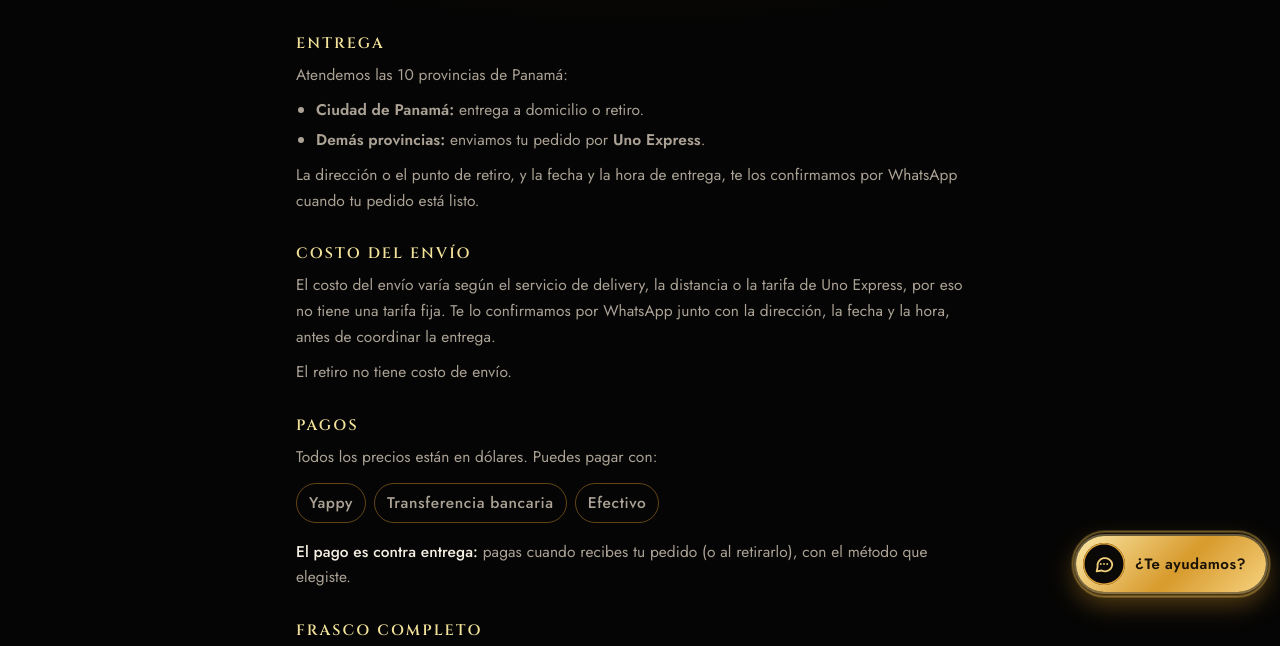
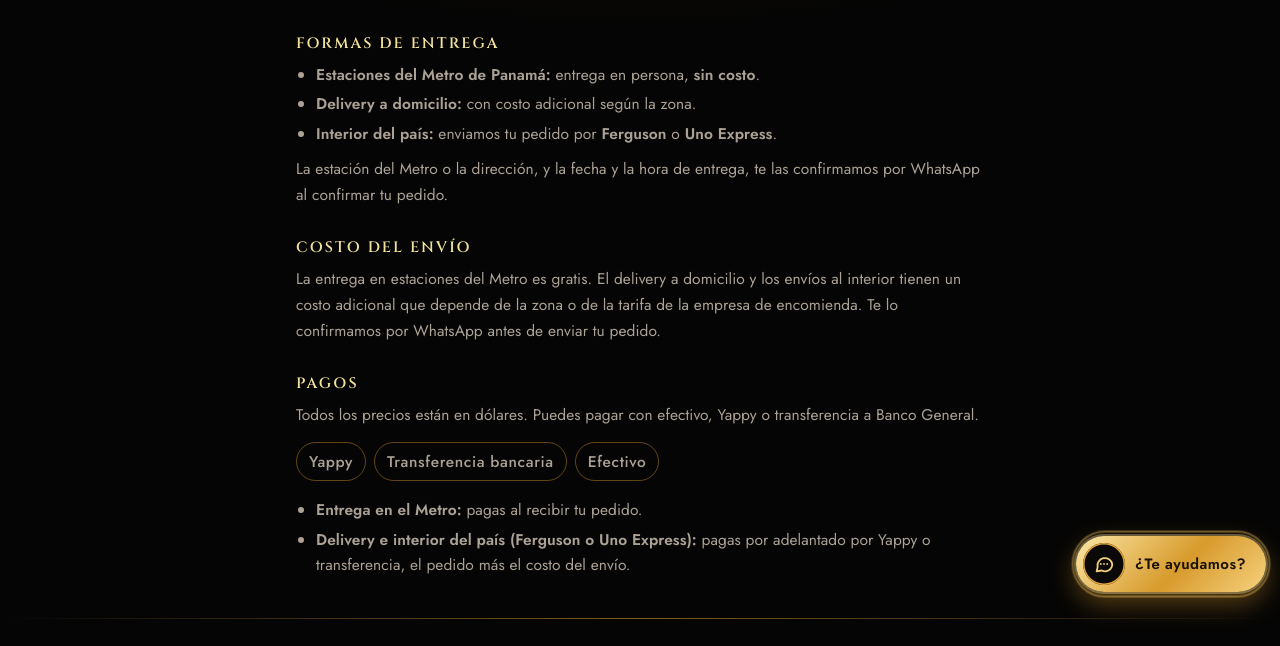
Before and after one commit to elixirpty/elixirpty.github.io, a plain HTML site: page entregas.html in a window 1280 px wide. Shown: the part 192-838 px from the top of the page. Drawn offline with Linux system fonts and the light colour scheme.

Commit message:
Entregas: Metro gratis, delivery e interior con pago adelantado

```diff
--- a/entregas.html
+++ b/entregas.html
@@ -4,7 +4,7 @@
 <meta charset="utf-8">
 <meta name="viewport" content="width=device-width, initial-scale=1">
 <title>Entregas y pagos · ELIXIR Decants &amp; Parfums</title>
-<meta name="description" content="Entregas a domicilio o retiro en las 10 provincias de Panamá y formas de pago de ELIXIR Decants &amp; Parfums.">
+<meta name="description" content="Entregas gratis en estaciones del Metro, delivery a domicilio y envíos al interior de Panamá y formas de pago de ELIXIR Decants &amp; Parfums.">
 <link rel="canonical" href="https://elixirpty.github.io/entregas.html">
 <meta name="robots" content="index,follow,max-image-preview:large">
 <meta name="theme-color" content="#050505">
@@ -12,7 +12,7 @@
 <meta property="og:locale" content="es_PA">
 <meta property="og:site_name" content="ELIXIR Decants &amp; Parfums">
 <meta property="og:title" content="Entregas y pagos · ELIXIR Decants &amp; Parfums">
-<meta property="og:description" content="Entregas a domicilio o retiro en las 10 provincias de Panamá y formas de pago de ELIXIR Decants &amp; Parfums.">
+<meta property="og:description" content="Entregas gratis en estaciones del Metro, delivery a domicilio y envíos al interior de Panamá y formas de pago de ELIXIR Decants &amp; Parfums.">
 <meta property="og:url" content="https://elixirpty.github.io/entregas.html">
 <meta property="og:image" content="https://elixirpty.github.io/img/og.jpg">
 <meta name="twitter:card" content="summary">
@@ -32,27 +32,22 @@
       <p class="lead">Así funcionan las entregas y las formas de pago de tu pedido.</p>
     </section>
     <section class="wrap prose">
-      <h2>Entrega</h2>
-      <p>Atendemos las 10 provincias de Panamá:</p>
+      <h2>Formas de entrega</h2>
       <ul>
-        <li><strong>Ciudad de Panamá:</strong> entrega a domicilio o retiro.</li>
-        <li><strong>Demás provincias:</strong> enviamos tu pedido por <strong>Uno Express</strong>.</li>
+        <li><strong>Estaciones del Metro de Panamá:</strong> entrega en persona, <strong>sin costo</strong>.</li>
+        <li><strong>Delivery a domicilio:</strong> con costo adicional según la zona.</li>
+        <li><strong>Interior del país:</strong> enviamos tu pedido por <strong>Ferguson</strong> o <strong>Uno Express</strong>.</li>
       </ul>
-      <p>La dirección o el punto de retiro, y la fecha y la hora de entrega, te los confirmamos por WhatsApp cuando tu pedido está listo.</p>
+      <p>La estación del Metro o la dirección, y la fecha y la hora de entrega, te las confirmamos por WhatsApp al confirmar tu pedido.</p>
       <h2>Costo del envío</h2>
-      <p>El costo del envío varía según el servicio de delivery, la distancia o la tarifa de Uno Express, por eso no tiene una tarifa fija. Te lo confirmamos por WhatsApp junto con la dirección, la fecha y la hora, antes de coordinar la entrega.</p>
-      <p>El retiro no tiene costo de envío.</p>
+      <p>La entrega en estaciones del Metro es gratis. El delivery a domicilio y los envíos al interior tienen un costo adicional que depende de la zona o de la tarifa de la empresa de encomienda. Te lo confirmamos por WhatsApp antes de enviar tu pedido.</p>
       <h2>Pagos</h2>
-      <p>Todos los precios están en dólares. Puedes pagar con:</p>
+      <p>Todos los precios están en dólares. Puedes pagar con efectivo, Yappy o transferencia a Banco General.</p>
       <ul class="pays"></ul>
-      <p><b>El pago es contra entrega:</b> pagas cuando recibes tu pedido (o al retirarlo), con el método que elegiste.</p>
-      <h2>Frasco completo</h2>
-      <p>El precio del frasco completo varía según disponibilidad, por eso no lo publicamos en la página. Escríbenos por WhatsApp con el perfume que te interesa y te lo cotizamos.</p>
-      <h2>Antes de pedir</h2>
-      <p>Revisa nuestros <a href="terminos.html">términos y condiciones</a>, donde explicamos las políticas de <span data-promo>cambios, cancelaciones y la Promo Elixir Pack</span><span data-sinpromo hidden>cambios y cancelaciones</span>.</p>
-      <div class="cta-row">
-        <a class="cta wa-cta" href="#" data-wa="Hola, tengo una consulta sobre la entrega o el pago de mi pedido." target="_blank" rel="noopener noreferrer">Consultar por WhatsApp</a>
-      </div>
+      <ul>
+        <li><strong>Entrega en el Metro:</strong> pagas al recibir tu pedido.</li>
+        <li><strong>Delivery e interior del país (Ferguson o Uno Express):</strong> pagas por adelantado por Yappy o transferencia, el pedido más el costo del envío.</li>
+      </ul>
     </section>
   </main>
 </div>
```
